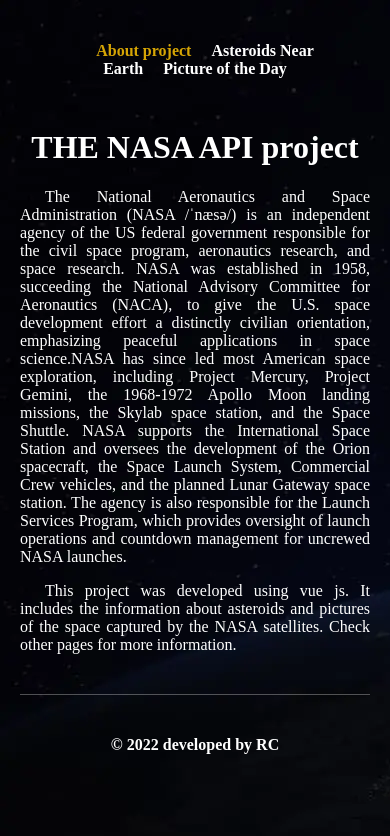
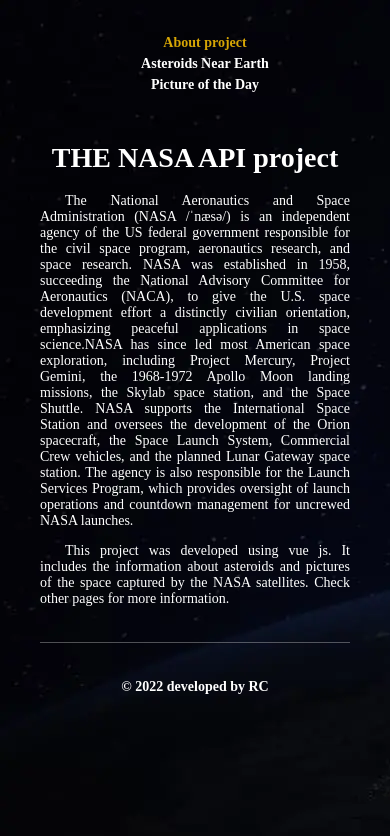
Before and after one commit to RahymCharyyev/asteroids-app, a Vue app: page / in a window 390 px wide. Shown: the top 836 px of the page. Built offline with nearby package versions, Linux system fonts and the light colour scheme.

Commit message:
✨feature: Added fonts and fixed responsibility

```diff
--- a/public/index.html
+++ b/public/index.html
@@ -8,6 +8,7 @@
   <meta name="theme-color" content="#000">
   <link rel="icon" href="<%= BASE_URL %>favicon.ico">
   <link rel="apple-touch-icon" href="/path/to/apple-touch-icon.png">
+  <link rel="preload" as="font" href="../fonts/UbuntuMono-Regular.ttf" type="font/ttf" crossorigin="anonymous">
   <title>
     <%= htmlWebpackPlugin.options.title %>
   </title>
--- a/src/App.vue
+++ b/src/App.vue
@@ -7,6 +7,16 @@
   <router-view />
 </template>
 <style>
+@font-face {
+  font-family: "Ubuntu Mono";
+  font-weight: 400;
+  font-style: normal;
+  font-display: auto;
+  unicode-range: U+000-5FF;
+  src: local("Ubuntu Mono"), url("../fonts/UbuntuMono-Regular.ttf") format("ttf"),
+    url("../fonts/UbuntuMono-Bold.ttf") format("ttf");
+}
+
 :root {
   --primary: #fff;
   --secondary: #d6a505;
@@ -21,14 +31,15 @@
   background-size: auto, cover;
   background-color: var(--background);
   width: 100%;
+  font-family: Ubuntu Mono;
 }
 
 body {
   position: relative;
   max-width: 42em;
   margin: 0 auto;
-  padding: 12px 20px 0 20px;
-  font-family: Ubuntu Mono;
+  padding: 0 20px 0 20px;
+
   font-size: 18px;
   color: var(--primary);
 }
@@ -97,6 +108,23 @@
 @media (max-width: 600px) {
   body {
     font-size: 16px;
+    padding: 0px 40px 0 40px;
+  }
+}
+
+@media (max-width: 450px) {
+  body {
+    font-size: 14px;
+  }
+
+  nav {
+    display: flex;
+    flex-direction: column;
+    flex-wrap: nowrap;
+  }
+
+  nav a {
+    margin-top: 5px;
   }
 }
 </style>
--- a/src/components/PictureLayout.vue
+++ b/src/components/PictureLayout.vue
@@ -9,16 +9,14 @@
 </template>
 
 <script setup>
-import { format, addDays } from "date-fns";
+import { format } from "date-fns";
 import { computed } from "vue";
 const props = defineProps({
   plusDay: Number,
   fetchData: {},
 });
-const title = computed(
-  () => `${format(addDays(new Date(), props.plusDay), "EEEE d-MMM")}`
-);
-const subtitle = computed(() => `*You can click on image to view it on actual size`);
+const title = computed(() => `${format(new Date(), "EEEE d-MMM")}`);
+const subtitle = computed(() => `* You can click on image to view it on actual size`);
 const footerName = computed(() => `© ${new Date().getFullYear()} developed by RC`);
 </script>
 
--- a/src/views/AsteroidsView.vue
+++ b/src/views/AsteroidsView.vue
@@ -7,18 +7,20 @@
     :changeDay="changeDay"
     :arrayLength="arrayLength"
   >
-    <input
-      type="text"
-      class="search"
-      placeholder="Search an asteroid by name"
-      v-model="searchQuery"
-    />
+    <div class="container">
       <button class="button" @click="sortedByDate = !sortedByDate">
         {{ sortedByDate ? "Sort by Velocity" : "Sort by date" }}
       </button>
       <button class="button" @click="sortedByHazard = !sortedByHazard">
         {{ sortedByHazard ? "Reset to all" : "Show Hazardous" }}
       </button>
+      <input
+        type="text"
+        class="search"
+        placeholder="Search by name"
+        v-model="searchQuery"
+      />
+    </div>
     <div v-for="asteroid in filteredData" :key="asteroid.id">
       <Asteroids :asteroid="asteroid" />
     </div>
@@ -44,23 +46,23 @@
 const fetchData = () => {
   isLoading.value = true;
   // Sign up to https://api.nasa.gov/ to get full access to API via API KEY
-  // fetch(
-  //   `https://api.nasa.gov/neo/rest/v1/feed?end_date=${getDate()}&&api_key=${
-  //     process.env.VUE_APP_API_KEY
-  //   }`
-  // )
-  fetch(`https://api.nasa.gov/neo/rest/v1/feed?end_date=${getDate()}&&api_key=DEMO_KEY`)
+  fetch(
+    `https://api.nasa.gov/neo/rest/v1/feed?end_date=${getDate()}&&api_key=${
+      process.env.VUE_APP_API_KEY
+    }`
+  )
+    // fetch(`https://api.nasa.gov/neo/rest/v1/feed?end_date=${getDate()}&&api_key=DEMO_KEY`)
     .then((res) => res.json())
     .then((res) => {
       let fetchedData = res.near_earth_objects[getDate()];
       data.value = fetchedData;
-      isLoading.value = false;
     })
     .catch(() =>
       alert(
         "Sorry, we can't load the data from API. Please, try again later or check your internet connection"
       )
-    );
+    )
+    .finally(() => (isLoading.value = false));
 };
 
 const getDate = () => {
@@ -109,12 +111,17 @@
 </script>
 
 <style scoped>
+.container {
+  display: flex;
+  flex-direction: row;
+  flex-wrap: nowrap;
+  justify-content: center;
+}
+
 .search {
-  position: relative;
-  left: 72%;
   border: none;
   height: 30px;
-  width: 200px;
+  width: 147px;
   outline: none;
   border: 3px solid var(--primary);
   border-radius: 35px;
@@ -126,13 +133,11 @@
 }
 
 .button {
-  position: relative;
-  right: 27%;
   height: 35px;
   width: 150px;
   font-size: 14px;
   outline: none;
-  border: 3px solid var(--secondary);
+  border: none;
   border-radius: 35px;
   color: var(--primary);
   background-color: var(--secondary);
@@ -144,12 +149,26 @@
 }
 
 .button:hover {
-  font-size: 16px;
-  border: 3px solid var(--primary);
+  color: var(--secondary);
+  background-color: var(--primary);
 }
 
 .search:hover,
 .search:focus {
   border: 3px solid var(--secondary);
 }
+
+@media (max-width: 450px) {
+  .container {
+    flex-direction: column;
+    flex-wrap: wrap;
+    align-items: center;
+  }
+
+  .button,
+  .search {
+    margin-top: 10px;
+    margin-right: 0;
+  }
+}
 </style>
--- a/src/views/PictureView.vue
+++ b/src/views/PictureView.vue
@@ -1,6 +1,6 @@
 <template>
   <Loading v-if="isLoading" />
-  <PictureLayout v-else :fetchData="fetchData" :plusDay="plusDay">
+  <PictureLayout v-else :fetchData="fetchData">
     <Images :image="data" />
   </PictureLayout>
 </template>
@@ -11,7 +11,6 @@
 import Images from "../components/Images.vue";
 import PictureLayout from "../components/PictureLayout.vue";
 let data = ref([]);
-let plusDay = ref(0);
 let isLoading = ref(false);
 onMounted(() => {
   fetchData(data.value);
@@ -19,8 +18,8 @@
 const fetchData = () => {
   isLoading.value = true;
   // Sign up to https://api.nasa.gov/ to get full access to API via API KEY
-  // fetch(`https://api.nasa.gov/planetary/apod?api_key=${process.env.VUE_APP_API_KEY}`)
-  fetch(`https://api.nasa.gov/planetary/apod?api_key=DEMO_KEY`)
+  fetch(`https://api.nasa.gov/planetary/apod?api_key=${process.env.VUE_APP_API_KEY}`)
+    // fetch(`https://api.nasa.gov/planetary/apod?api_key=DEMO_KEY`)
     .then((res) => res.json())
     .then((res) => {
       let fetchedData = res;
@@ -31,7 +30,8 @@
       alert(
         "Sorry, we can't load the data from API. Please, try again later or check your internet connection"
       )
-    );
+    )
+    .finally(() => (isLoading.value = false));
 };
 </script>
 <style>
```
Also changed, not shown: fonts/UbuntuMono-Bold.ttf (added), fonts/UbuntuMono-Regular.ttf (added). Lines whose indentation alone changed are shown as unchanged.
